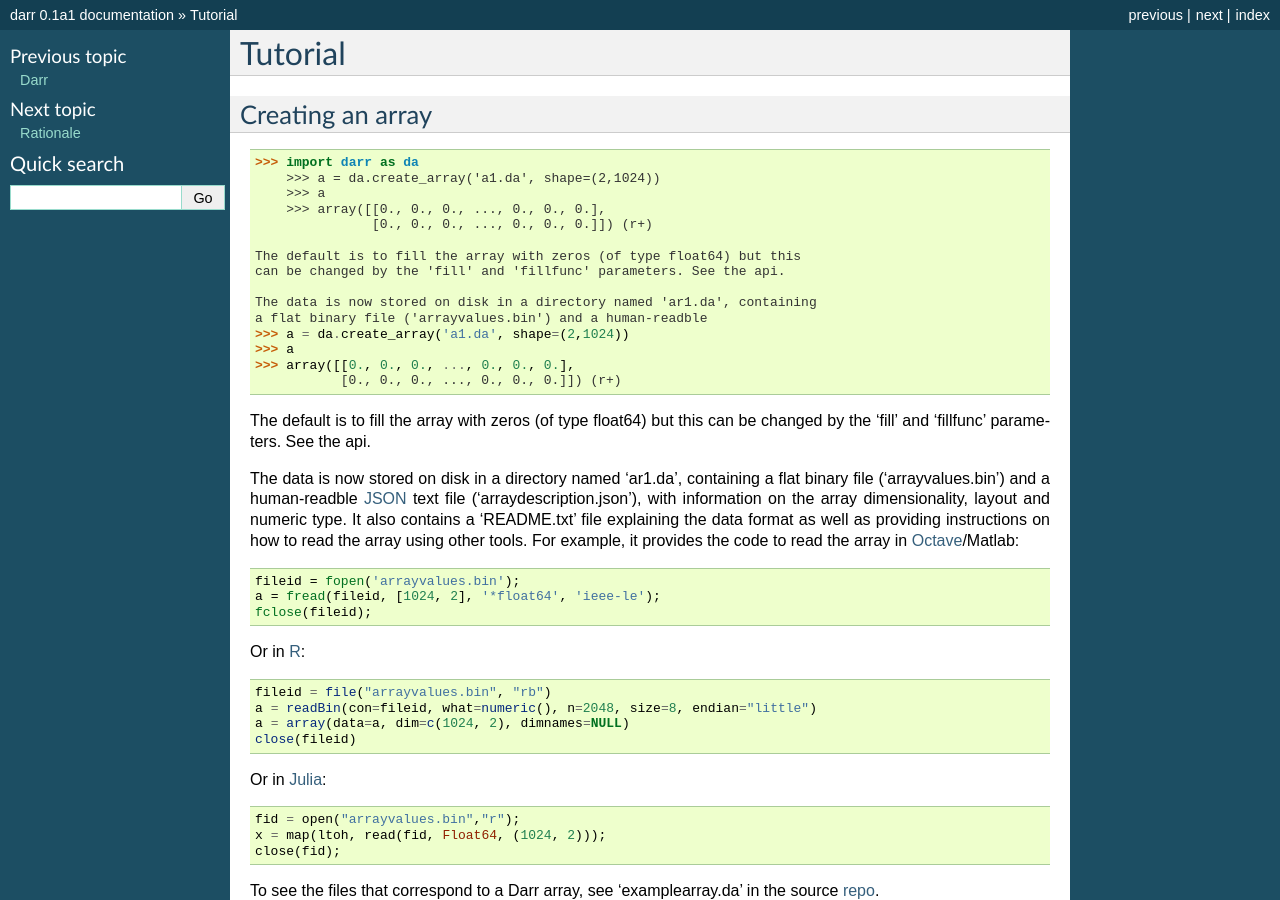
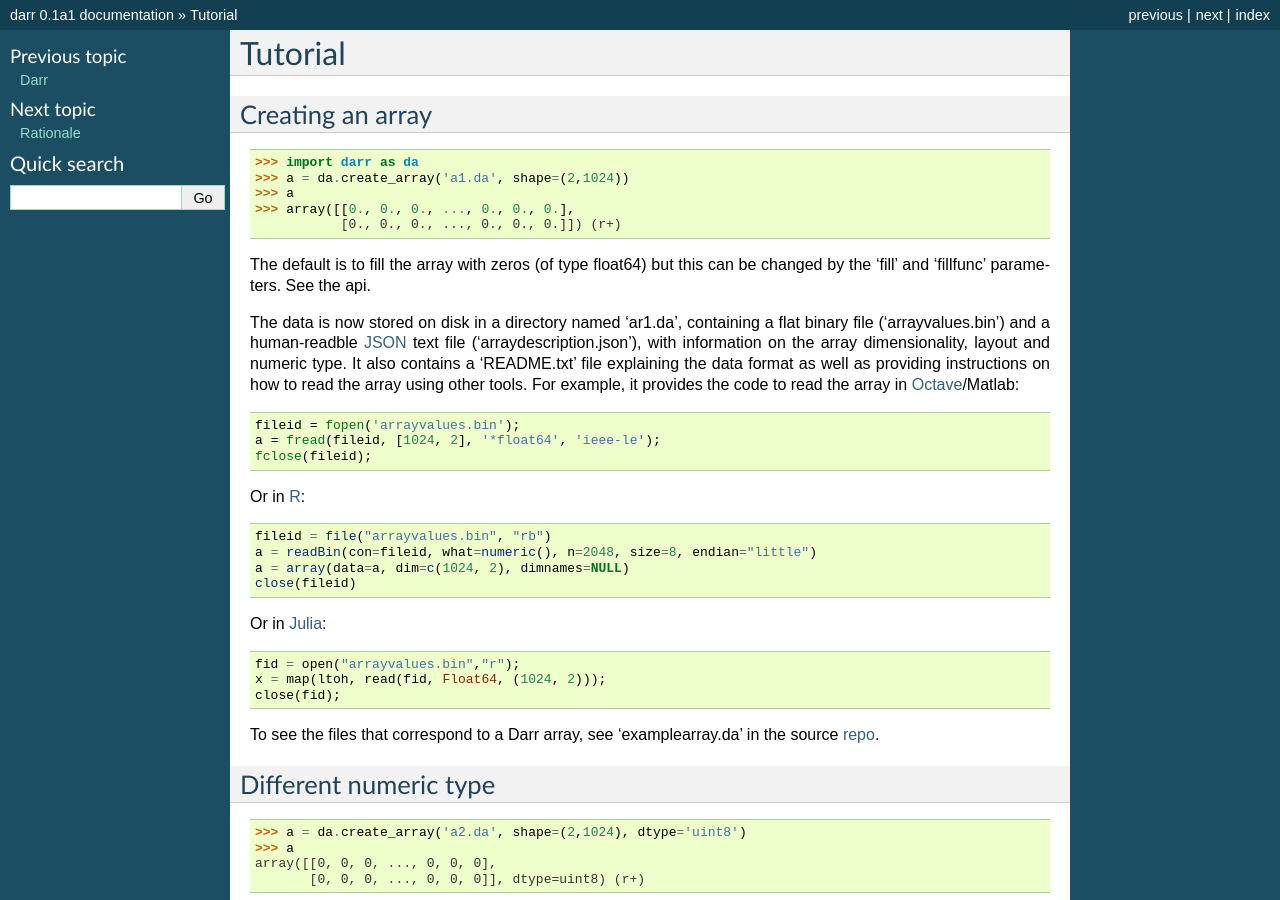
Before and after one commit to gbeckers/Darr, a Sphinx documentation site: the page built from docs/tutorial.rst, in a window 1280 px wide and 900 px high. Built offline with Sphinx 7.4.7, drawn with Linux system fonts in a browser that asks for light colours.

Commit message:
fixed accidental copy of text in tutorial

```diff
--- a/docs/tutorial.rst
+++ b/docs/tutorial.rst
@@ -7,16 +7,6 @@ Creating an array
 .. code:: python
 
     >>> import darr as da
-        >>> a = da.create_array('a1.da', shape=(2,1024))
-        >>> a
-        >>> array([[0., 0., 0., ..., 0., 0., 0.],
-                   [0., 0., 0., ..., 0., 0., 0.]]) (r+)
-
-    The default is to fill the array with zeros (of type float64) but this
-    can be changed by the 'fill' and 'fillfunc' parameters. See the api.
-
-    The data is now stored on disk in a directory named 'ar1.da', containing
-    a flat binary file ('arrayvalues.bin') and a human-readble
     >>> a = da.create_array('a1.da', shape=(2,1024))
     >>> a
     >>> array([[0., 0., 0., ..., 0., 0., 0.],
```
